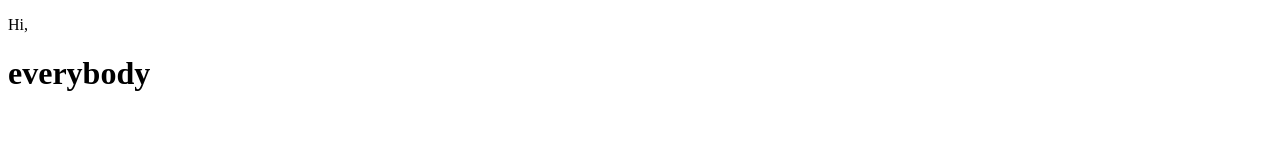
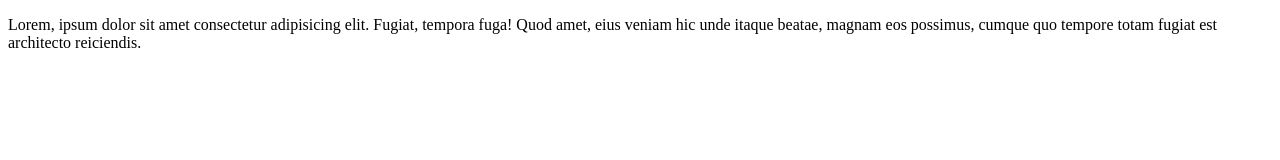
Before and after one commit to Juilce/Itschool, a plain HTML site: page index.html in a window 1280 px wide. Drawn offline with Linux system fonts and the light colour scheme.

Commit message:
Update index.html
commit3

```diff
--- a/index.html
+++ b/index.html
@@ -7,7 +7,6 @@
     <title>Document</title>
 </head>
 <body>
-    <p>Hi,</p>
-    <h1>everybody</h1>
+    <p>Lorem, ipsum dolor sit amet consectetur adipisicing elit. Fugiat, tempora fuga! Quod amet, eius veniam hic unde itaque beatae, magnam eos possimus, cumque quo tempore totam fugiat est architecto reiciendis.</p>
 </body>
 </html>
```
